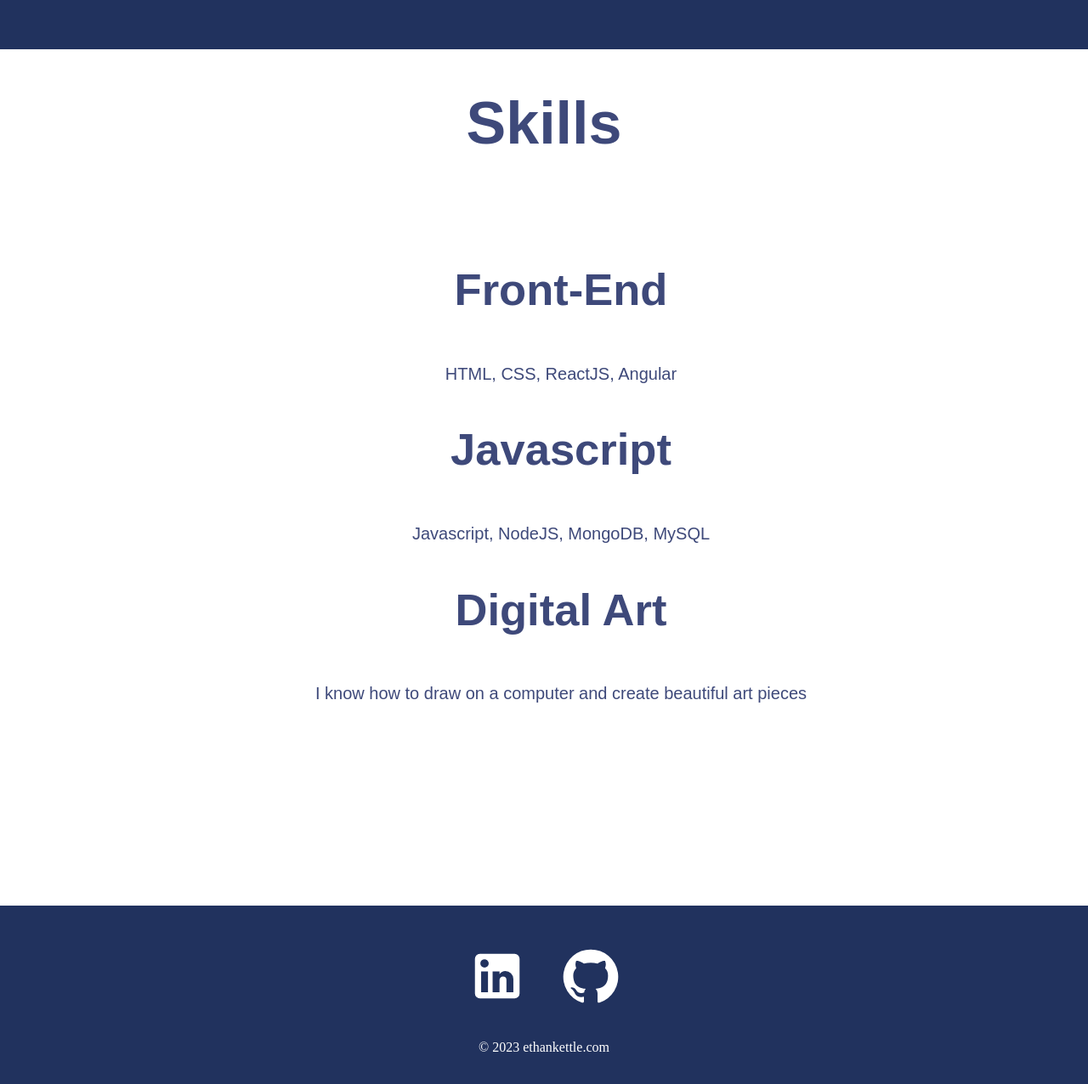
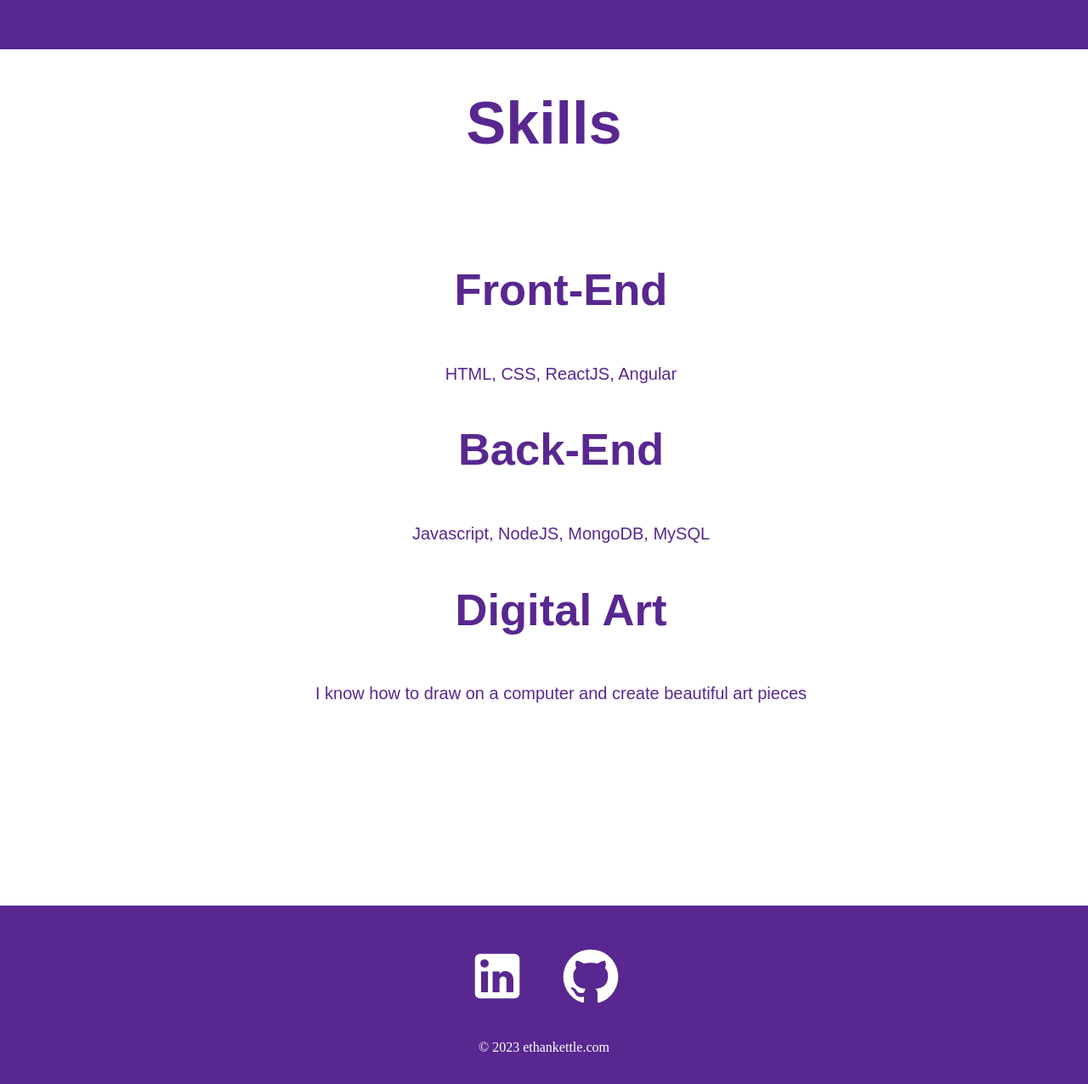
Before and after one commit to Jeffmelon/Website-portfolio, a React (Create React App) app in the folder web-port/: page / in a window 1280 px wide. Shown: the part 742-2018 px from the top of the page at 85% size. Built offline with nearby package versions, Linux system fonts and the light colour scheme.

Commit message:
website start

```diff
--- a/web-port/src/Pages/Home.js
+++ b/web-port/src/Pages/Home.js
@@ -24,7 +24,7 @@ function Home() {
             <span>HTML, CSS, ReactJS, Angular</span>
           </li>
           <li className='item'>
-            <h2>Javascript</h2>
+            <h2>Back-End</h2>
             <span>Javascript, NodeJS, MongoDB, MySQL</span>
           </li>
           <li className='item'>
--- a/web-port/src/Pages/Websites.js
+++ b/web-port/src/Pages/Websites.js
@@ -1,8 +1,9 @@
-import React from 'react'
+import React from 'react';
 
 function Websites() {
   return (
-    <div>Websites</div>
+    <div className='websites'>
+    </div>
   )
 }
 
--- a/web-port/src/Style/footer.css
+++ b/web-port/src/Style/footer.css
@@ -1,7 +1,7 @@
 .footer {
     width: 100%;
     height: 200px;
-    background: #21325e;
+    background: #582790;
     display: flex;
     justify-content: center;
     align-items: center;
--- a/web-port/src/Style/home.css
+++ b/web-port/src/Style/home.css
@@ -2,7 +2,7 @@
     width: 100%;
     align-items: center;
     font-family: "Arial", sans-serif;
-    color: #3e497a;
+    color: #582790;
   }
 
   .about {
@@ -13,7 +13,7 @@
     justify-content: center;
     align-items: center;
     text-align: center;
-    background-color: #21325e;
+    background-color: #582790;
     color: #f0f0f0;
   }
 
@@ -44,7 +44,7 @@
   }
 
   .skills h1 {
-    color: #3e497a;
+    color: #582790;
   }
 
   .skills .list {
```
